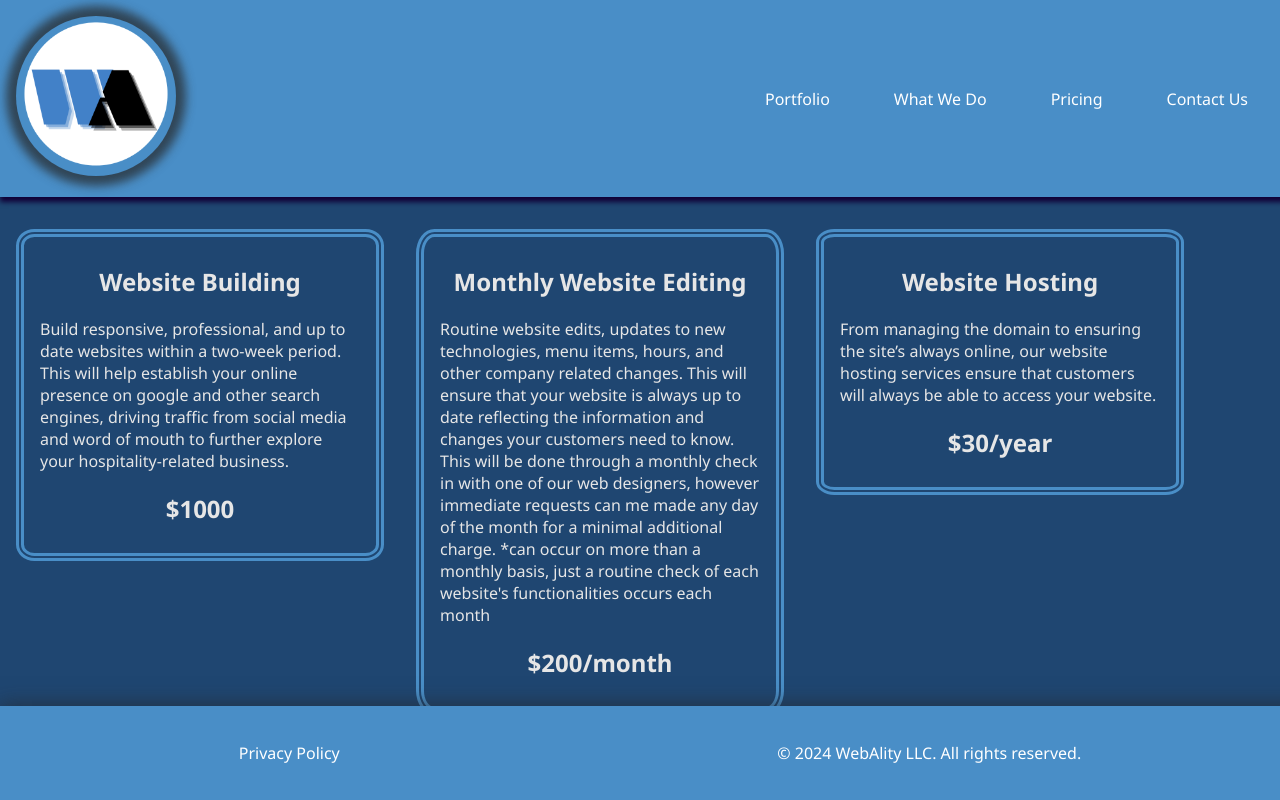
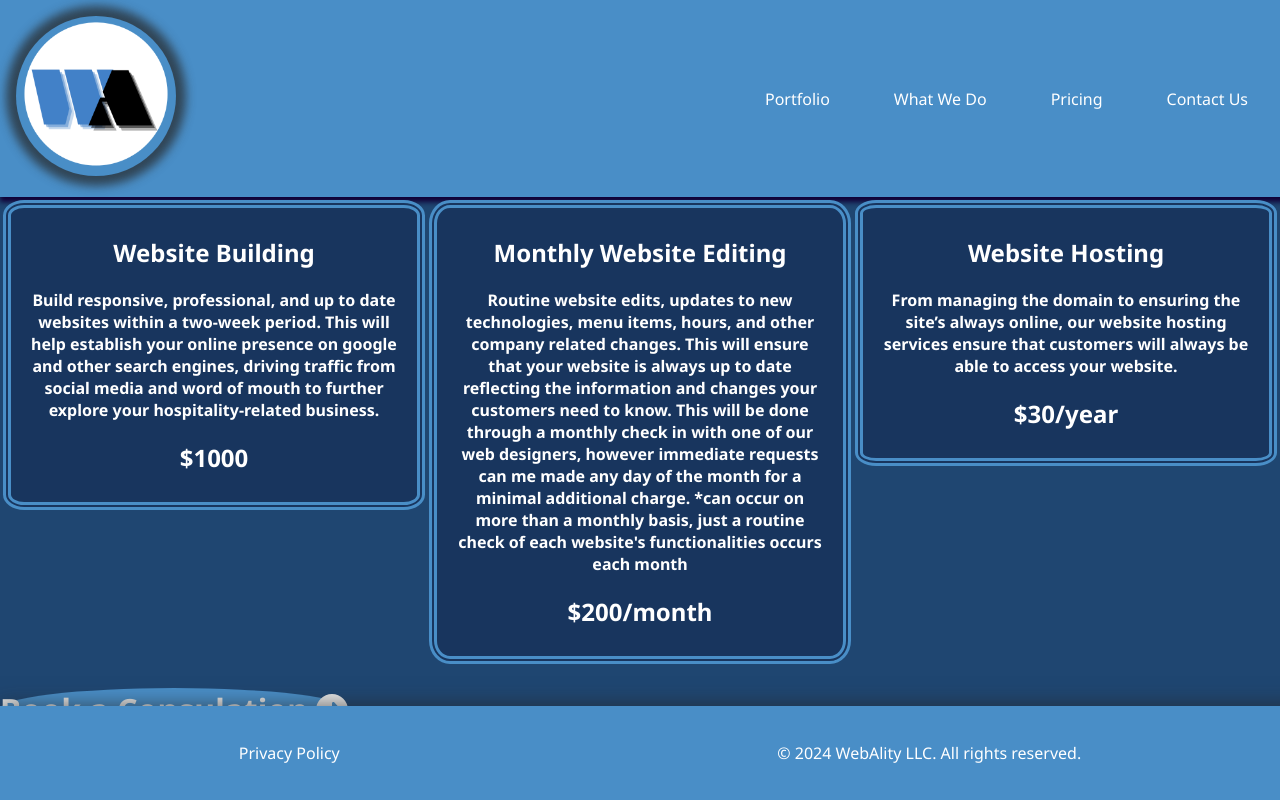
Before and after one commit to madisonVLL/landlocket_site, a React (Create React App) app: page /Pricing in a window 1280 px wide. Shown: the top 800 px of the page. Built offline with nearby package versions, Linux system fonts and the light colour scheme.

Commit message:
adding in case numerous changes

```diff
--- a/src/App.css
+++ b/src/App.css
@@ -39,6 +39,8 @@
 
 .createItem {
   border: 0.5em double #498ec7;
+  color: #ffffff;
+  background-color: rgb(24, 53, 94);
   border-radius: 5%;
   padding: 0.5em 1em 0.5em 1em;
   align-items: center;
@@ -49,9 +51,12 @@
   border-radius: 5%;
   padding: 0.5em 1em 0.5em 1em;
   align-items: center;
-  background: -webkit-linear-gradient(right, #498ec7, #e6e6e6);
-  -webkit-background-clip: text;
-  background-clip: text;
-  -webkit-text-fill-color: transparent;
+  background-color: #afeeff;
+  color: #0c0f6f;
   font-size: larger;
+  border: 0.5em double #0c0f6f;
 }
+
+.portfolio {
+  margin: 1em;
+}
--- a/src/Pricing.js
+++ b/src/Pricing.js
@@ -1,15 +1,14 @@
 import "./App.css"
+import "./index.css"
 import React, {useState} from "react"
-import useWindowSize from "./windowSize"
+import { FontAwesomeIcon } from '@fortawesome/react-fontawesome'
+import { faArrowAltCircleRight } from '@fortawesome/free-solid-svg-icons'
 
 const pricingFeatures = [{title: "Website Building", description: "Build responsive, professional, and up to date websites within a two-week period. This will help establish your online presence on google and other search engines, driving traffic from social media and word of mouth to further explore your hospitality-related business.", price: "1000"}, {title: "Monthly Website Editing", description: "Routine website edits, updates to new technologies, menu items, hours, and other company related changes. This will ensure that your website is always up to date reflecting the information and changes your customers need to know. This will be done through a monthly check in with one of our web designers, however immediate requests can me made any day of the month for a minimal additional charge. \n *can occur on more than a monthly basis, just a routine check of each website's functionalities occurs each month", price: "200/month"}, {title: "Website Hosting", description: "From managing the domain to ensuring the site’s always online, our website hosting services ensure that customers will always be able to access your website.", price: "30/year"}]
-console.log(useWindowSize, pricingFeatures.length)
 
 const PriceItem = ({buildState}) => {
-    const { width, height }= useWindowSize()
-    const box_width = String(width / (pricingFeatures.length + 1)) + "px"
     return (
-        <div className="createItem" style={{width: box_width}}>
+        <div className="createItem">
             <h2 style={{textAlign: "center"}}>{buildState.title}</h2>
             <p>{buildState.description}</p>
             <h2 style={{textAlign: "center"}}>${buildState.price}</h2>
@@ -25,12 +24,22 @@ const Pricing = () => {
         )
     }
     return (
-        <div style={{display: "inline-flex",margin: "1em", maxWidth: "fit-content",
-            marginLeft: "auto",
-            marginRight: "auto"}}>
-            {items.map((category) => <div style={{margin: "1em"}}>{category}</div>)}
+        <div>
+            <table>
+                <tr>
+                {items.map((category) => <th style={{margin: "1em"}}>{category}</th>)}
+                </tr>
+            </table>
+            <h1 style={{textAlign: "center", width: "fit-content", borderRadius: "50%", backgroundColor: "#498ec7"}}>Book a Consulation <span><FontAwesomeIcon  icon={faArrowAltCircleRight}/></span></h1>
         </div>
     )
 }
 
 export default Pricing
+
+/*
+<div style={{display: "inline-flex", margin: "auto"}}>
+                {items.map((category) => <div style={{margin: "1em"}}>{category}</div>)}
+                </div>
+
+                */
--- a/src/Welcome.js
+++ b/src/Welcome.js
@@ -10,25 +10,32 @@ const Home = () => {
         <div style={{padding: "1em"}}>
             <h1>Welcome To <span className="specialStyling">WebAlity</span></h1>
             <p>At WebAlity, we specialize in developing responsive, professional, and creative websites that prioritize what matters most for your restaurant, hotel, or travel service—your customers. We ensure that every element, from mouth-watering photos and videos of your delicious offerings to the thoughtful, heartfelt reviews from satisfied patrons, is prominently featured in your website's design. Our expertise lies in seamlessly integrating social media and online reviews, allowing potential customers to easily see the praise your business has received. We believe that the warmth of exceptional hospitality can be conveyed through a well-crafted, customer-focused website. Discover more about how we can elevate your online presence at WebAlity.</p>
-            <table style={{marginLeft: "auto", marginRight: "auto", width: "100%"}}>
+            <table style={{marginLeft: "auto", marginRight: "auto", width: "100%", tableLayout: "fixed"}}>
                 <tr>
                     <th>
+                        <Link to="/Portfolio" className="clickDiv">
                             <div className="contentDiv">
                                 <FontAwesomeIcon icon={faBriefcase} className="fontIcon"/>
                                 <p><b>Portfolio</b></p>
+                                <p>Check out some of our previous partnerships to see the work we've done and get inspiration for your own site.</p>
                             </div>
+                        </Link>
                     </th>
                     <th>
+                        <Link to="/WhatWeDo" className="clickDiv">
                             <div className="contentDiv">
                                 <FontAwesomeIcon icon={faBellConcierge} className="fontIcon"/>
                                 <p><b>Our Services</b></p>
+                                <p>From designing your resturants first website to polishing up your online presence, Web-Ality provides services to present your unique, best selves to new and old customers alike so you can worry about what you do best, serving your customers in real time.</p>
                             </div>
+                        </Link>
                     </th>
                     <th>
                     <Link to="/ContactUs" className="clickDiv">
                         <div className="contentDiv">
                             <FontAwesomeIcon icon={faEnvelope} className="fontIcon"/>
                             <p><b>Contact Us</b></p>
+                            <p>Contact us to schedule a free 30 minute consulation, email about our services, and develop the right plan for you and your business.</p>
                         </div>
                     </Link>
                     </th>
--- a/src/index.css
+++ b/src/index.css
@@ -30,6 +30,17 @@ button {
   font-size: large;
   transition: 250ms;
   padding: 0.5em;
+}
+
+table {
+  margin-left: 0;
+  margin-right: 0;
+  width: 100%;
+  table-layout: fixed;
+}
+
+table th {
+  align-content: start;
 }
 
 button:hover {
```
Lines whose indentation alone changed are shown as unchanged.
